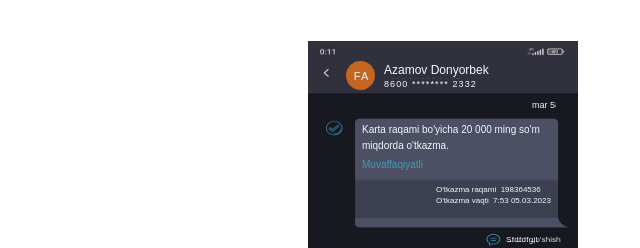
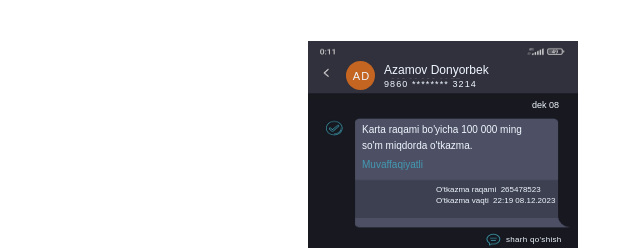
Before and after one commit to MrpanteraUz/click, a plain HTML site: page index.html in a window 1280 px wide. Shown: the part 125-373 px from the top of the page, 197-837 px from the left. Drawn offline with Linux system fonts and the light colour scheme.

Commit message:
first commit

```diff
--- a/index.html
+++ b/index.html
@@ -14,21 +14,21 @@
       <div class="img">
         <div class="back"></div>
         <div class="ism"><p>Azamov Donyorbek</p></div>
-        <div class="tel"><p>8600 ******** 2332</p></div>
-        <div class="radius"><p>FA</p></div>
-        <div class="sana"><p>mar 5</p></div>
+        <div class="tel"><p>9860 ******** 3214</p></div>
+        <div class="radius"><p>AD</p></div>
+        <div class="sana"><p>dek 08</p></div>
         <div class="pul">
-          <p>Karta raqami bo'yicha 20 000 ming so'm miqdorda o'tkazma.</p>
+          <p>Karta raqami bo'yicha 100 000 ming so'm miqdorda o'tkazma.</p>
         </div>
         <div class="send"><p>Muvaffaqiyatli</p></div>
         <div class="bac_info"><p></p></div>
         <div class="info">
-          <span>O'tkazma raqami</span> <span>198364536</span>
+          <span>O'tkazma raqami</span> <span>265478523</span>
         </div>
         <div class="info_2">
-          <span>O'tkazma vaqti</span> <span>7:53 05.03.2023</span>
+          <span>O'tkazma vaqti</span> <span>22:19 08.12.2023</span>
         </div>
-        <div class="sharx"><p>Sfdfdfgit</p></div>
+        <div class="sharx"><p>sharh qo'shish</p></div>
         <div class="sum"><p>O'tkazma summasini kiriting</p></div>
         <img class="image" src="./r1.jpg" alt="" />
       </div>
--- a/style.css
+++ b/style.css
@@ -149,11 +149,11 @@
   background-color: #3d4051;
 }
 .sharx {
-  width: auto;
-  height: 6px;
+  width: 60px;
+  height: 16px;
   position: absolute;
   color: aliceblue;
-  background-color: #181820;
+  background: #181820;
   top: 194px;
   left: 198px;
   letter-spacing: 0.3px;
```
Also changed, not shown: photo_2023-12-08_21-49-11.jpg (added).
